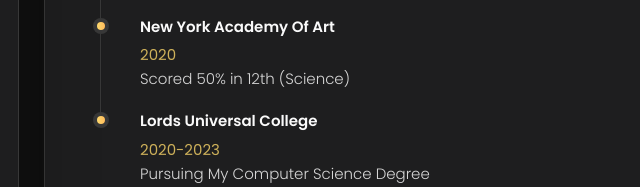
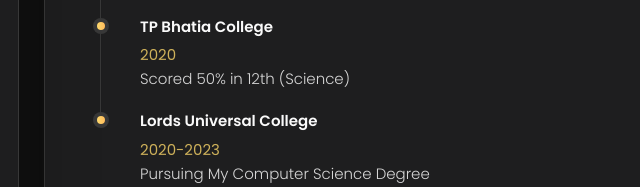
Before and after one commit to sarveshSpingulkar/portfolio, a plain HTML site: page index.html in a window 1280 px wide. Both pictures are taken after a click on the button "Resume". Shown: the part 340-527 px from the top of the page, 296-936 px from the left. Drawn offline with nearby package versions, Linux system fonts and the light colour scheme.

Commit message:
Update index.html

```diff
--- a/index.html
+++ b/index.html
@@ -382,7 +382,7 @@
 
             <li class="timeline-item">
 
-              <h4 class="h4 timeline-item-title">New york academy of art</h4>
+              <h4 class="h4 timeline-item-title">TP Bhatia college</h4>
 
               <span>2020</span>
 
```
